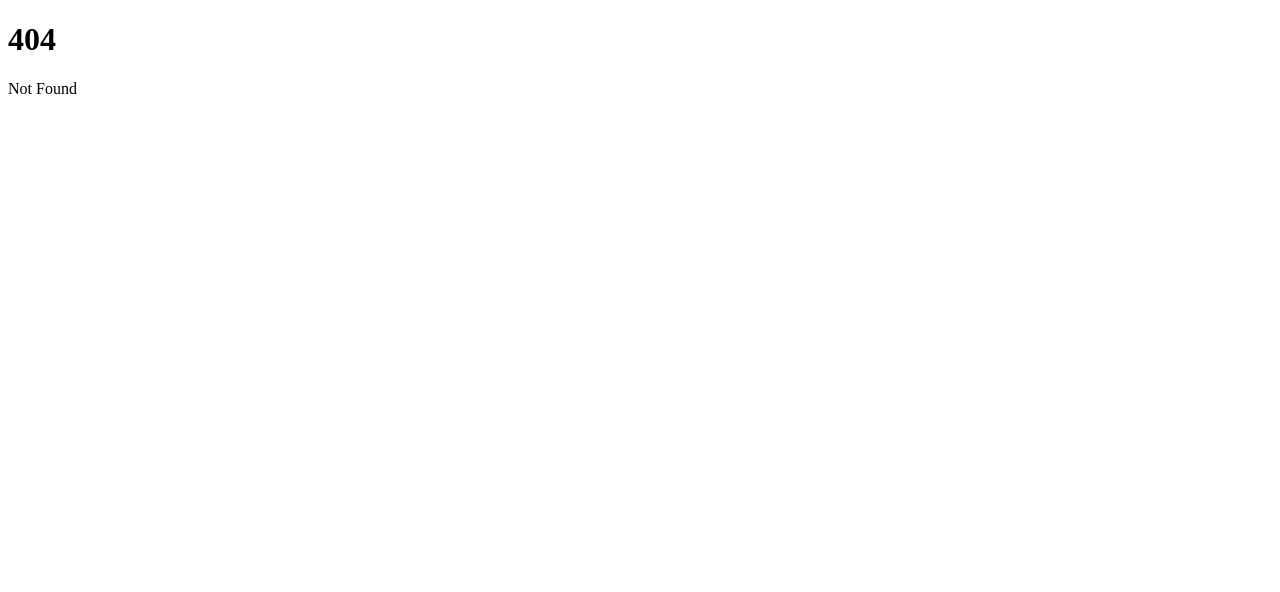
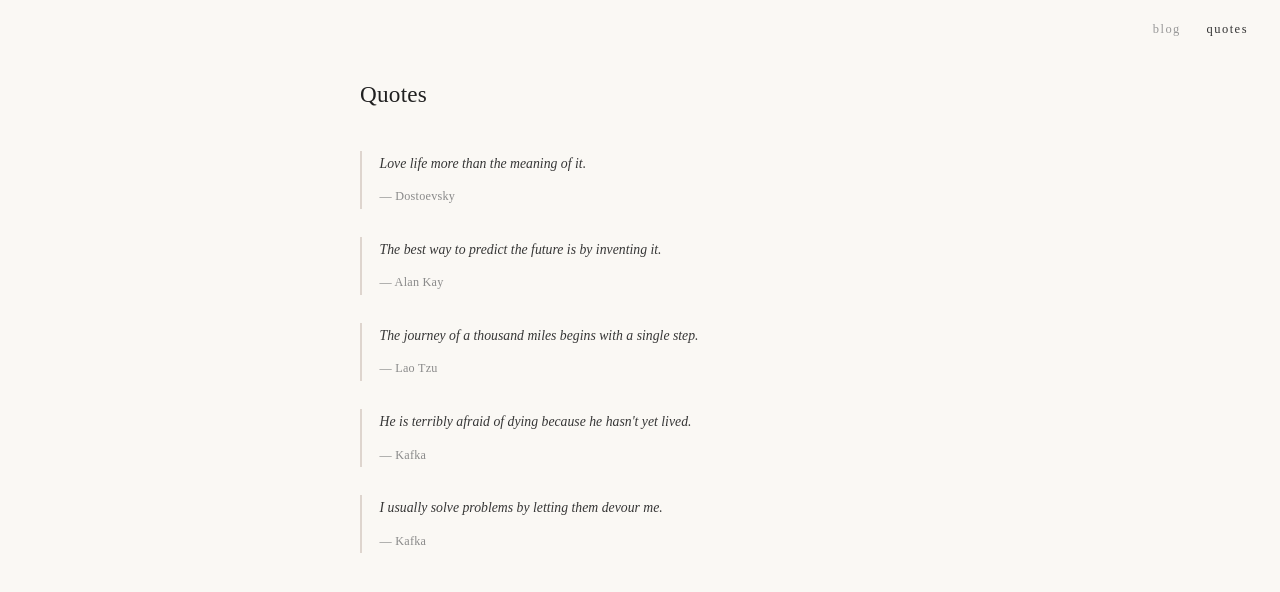
Before and after one commit to cyan-ding/website, a SvelteKit app: page /quotes in a window 1280 px wide. Before the commit this address had no page. Shown: the top 592 px of the page. Built offline with nearby package versions, Linux system fonts and the light colour scheme.

Commit message:
add quotes page, update one blog

```diff
--- /dev/null
+++ b/src/lib/quotes.ts
@@ -0,0 +1,28 @@
+export type Quote = {
+  text: string;
+  author: string;
+  source?: string;
+};
+
+export const quotes: Quote[] = [
+  {
+    text: "Love life more than the meaning of it.",
+    author: "Dostoevsky"
+  },
+  {
+    text: "The best way to predict the future is by inventing it.",
+    author: "Alan Kay"
+  },
+  {
+    text: "The journey of a thousand miles begins with a single step.",
+    author: "Lao Tzu",
+  },
+  {
+    text: "He is terribly afraid of dying because he hasn't yet lived.",
+    author: "Kafka"
+  },
+  {
+    text: "I usually solve problems by letting them devour me.",
+    author: "Kafka"
+  }
+];
--- /dev/null
+++ b/src/routes/+layout.svelte
@@ -0,0 +1,61 @@
+<script lang="ts">
+  import { page } from "$app/stores";
+
+  let { children } = $props();
+
+  const navItems = [
+    { href: "/", label: "blog" },
+    { href: "/quotes", label: "quotes" },
+  ];
+</script>
+
+<nav class="site-nav">
+  {#each navItems as item}
+    <a
+      class="nav-link"
+      href={item.href}
+      class:active={$page.url.pathname === item.href ||
+        (item.href !== "/" && $page.url.pathname.startsWith(item.href))}
+    >
+      {item.label}
+    </a>
+  {/each}
+</nav>
+
+{@render children()}
+
+<style>
+  .site-nav {
+    position: fixed;
+    top: 0;
+    right: 0;
+    z-index: 10;
+    display: flex;
+    gap: 1.6rem;
+    padding: 1.4rem 2rem;
+  }
+
+  .nav-link {
+    text-decoration: none;
+    color: #999;
+    font-family: "Hiragino Mincho ProN", "Yu Mincho", "Noto Serif JP", serif;
+    font-size: 0.78rem;
+    letter-spacing: 0.12em;
+    transition: color 180ms ease;
+  }
+
+  .nav-link:hover {
+    color: #444;
+  }
+
+  .nav-link.active {
+    color: #333;
+  }
+
+  @media (max-width: 640px) {
+    .site-nav {
+      padding: 1rem 1.2rem;
+      gap: 1.2rem;
+    }
+  }
+</style>
--- /dev/null
+++ b/src/routes/quotes/+page.svelte
@@ -0,0 +1,90 @@
+<script lang="ts">
+  import { quotes } from "$lib/quotes";
+</script>
+
+<main class="quotes-page">
+  <header>
+    <h1>Quotes</h1>
+  </header>
+
+  <section class="quotes" aria-label="Quotes">
+    {#each quotes as quote}
+      <blockquote class="quote-card">
+        <p class="quote-text">{quote.text}</p>
+        <footer class="quote-attr">
+          <span class="author">{quote.author}</span>
+          {#if quote.source}
+            <span class="source">{quote.source}</span>
+          {/if}
+        </footer>
+      </blockquote>
+    {/each}
+  </section>
+</main>
+
+<style>
+  :global(body) {
+    margin: 0;
+    background: #faf8f4;
+    color: #202020;
+    font-family: "Hiragino Mincho ProN", "Yu Mincho", "Noto Serif JP", serif;
+    min-height: 100vh;
+    overflow-x: hidden;
+  }
+
+  .quotes-page {
+    max-width: 560px;
+    margin: 0 auto;
+    padding: 4.5rem 1.6rem 5rem;
+    font-size: 0.86rem;
+    line-height: 1.9;
+  }
+
+  h1 {
+    font-weight: 500;
+    font-size: 1.45rem;
+    letter-spacing: 0.01em;
+    margin: 0 0 2.2rem;
+  }
+
+  .quotes {
+    display: grid;
+    gap: 1.8rem;
+  }
+
+  .quote-card {
+    margin: 0;
+    padding: 0 0 0 1.1rem;
+    border-left: 2px solid rgba(180, 160, 150, 0.4);
+  }
+
+  .quote-text {
+    margin: 0 0 0.5rem;
+    color: #363636;
+    font-style: italic;
+  }
+
+  .quote-attr {
+    display: flex;
+    align-items: baseline;
+    gap: 0.6rem;
+    font-size: 0.76rem;
+    color: #8a8a8a;
+    letter-spacing: 0.02em;
+  }
+
+  .author::before {
+    content: "— ";
+  }
+
+  .source {
+    font-style: italic;
+    opacity: 0.8;
+  }
+
+  @media (max-width: 640px) {
+    .quotes-page {
+      padding: 3rem 1.2rem 4rem;
+    }
+  }
+</style>
```
Also changed, not shown: src/lib/posts/college-admissions.md (+4 -4 lines).
